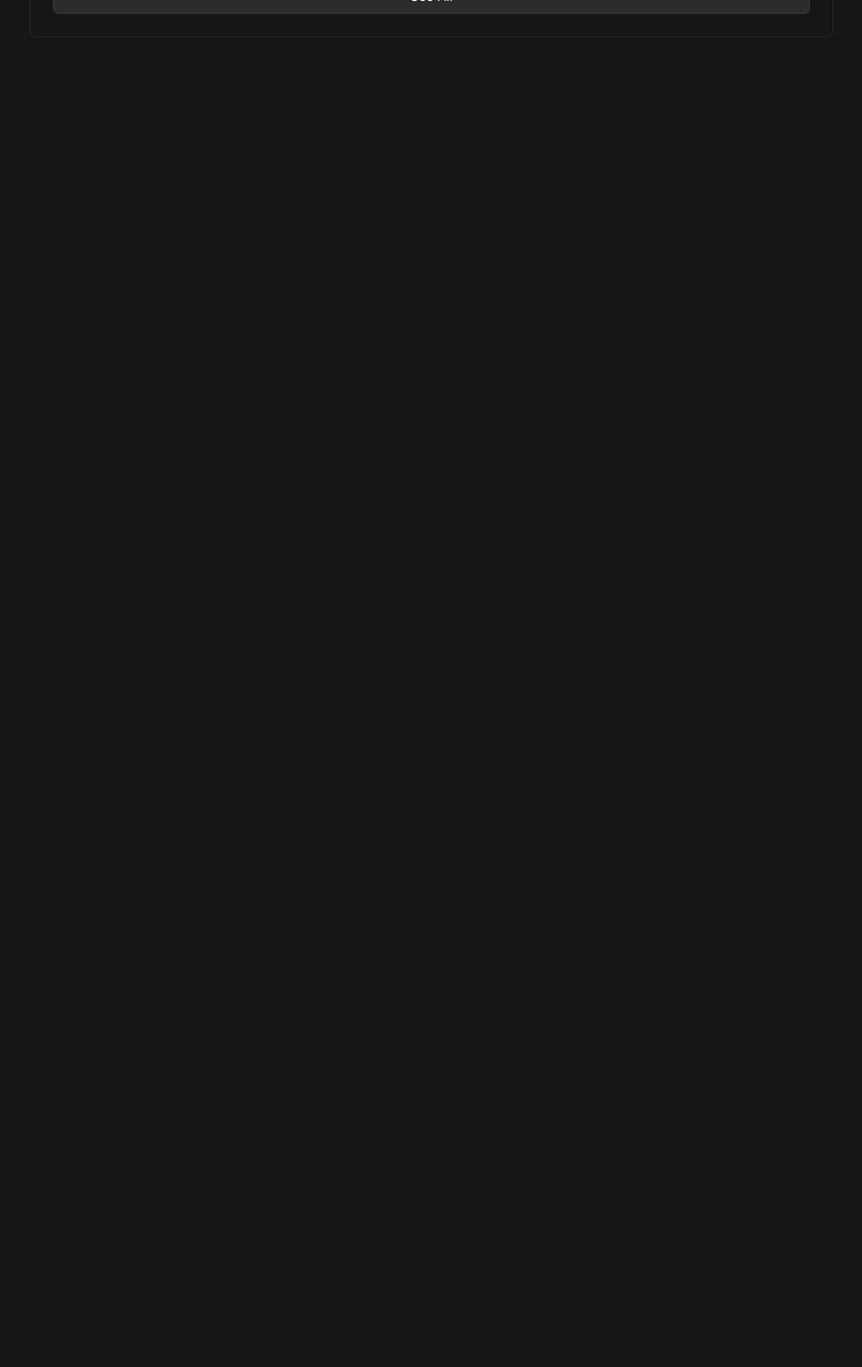
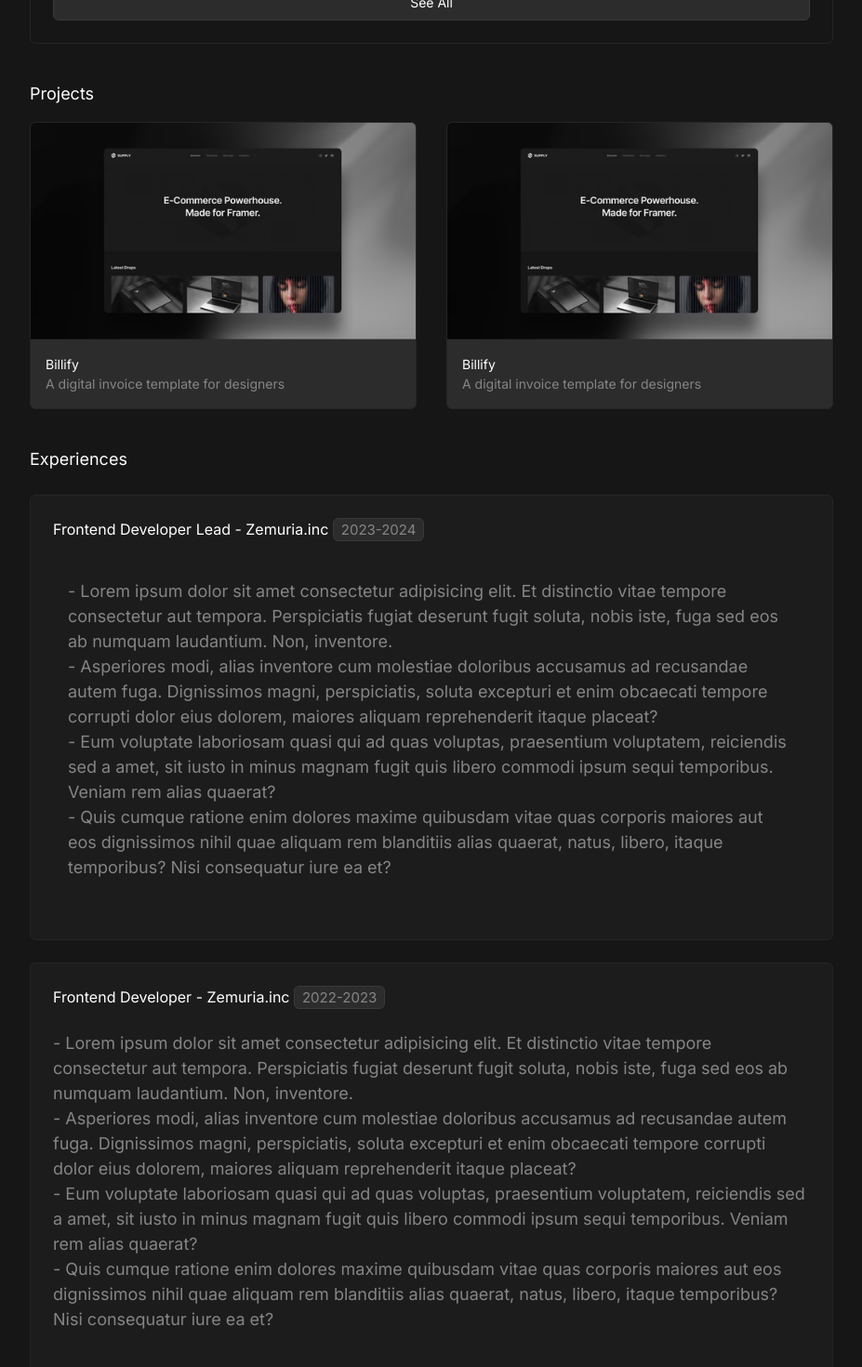
Before and after one commit to SamuvelRaja/portfolio, a React (Vite) app: page / in a window 1280 px wide. Shown: the part 800-2270 px from the top of the page at 93% size, without its empty margins (296-1223 px from the left). Before the commit the page ends 840 px from the top, so only its background shows below. Built offline with nearby package versions, Linux system fonts and the light colour scheme.

Commit message:
added experiences section

```diff
--- a/src/components/sidebar.tsx
+++ b/src/components/sidebar.tsx
@@ -15,7 +15,7 @@ const Sidebar = () => {
     const location=useLocation()
     console.log(location,"")
     return (
-        <nav className='p-4 float-left flex-col flex bg-[#1c1c1c] lg:w-[240px] lg:h-screen sticky border-r-[#252525] border-r-[1px]'>
+        <nav className='p-4 float-left flex-col flex bg-[#1c1c1c] lg:w-[240px] lg:h-screen fixed border-r-[#252525] border-r-[1px]'>
             <div className="flex profile gap-2 ml-2 mt-2">
                 <img  className="rounded-full w-[40px] h-[40px]" src="/public/images/sam-profile.jpeg" alt="samjs picture" title='samjs picture' />
                 <div>
--- a/src/components/ui/sheet.tsx
+++ /dev/null
@@ -1,138 +0,0 @@
-import * as React from "react"
-import * as SheetPrimitive from "@radix-ui/react-dialog"
-import { cva, type VariantProps } from "class-variance-authority"
-import { X } from "lucide-react"
-
-import { cn } from "@/lib/utils"
-
-const Sheet = SheetPrimitive.Root
-
-const SheetTrigger = SheetPrimitive.Trigger
-
-const SheetClose = SheetPrimitive.Close
-
-const SheetPortal = SheetPrimitive.Portal
-
-const SheetOverlay = React.forwardRef<
-  React.ElementRef<typeof SheetPrimitive.Overlay>,
-  React.ComponentPropsWithoutRef<typeof SheetPrimitive.Overlay>
->(({ className, ...props }, ref) => (
-  <SheetPrimitive.Overlay
-    className={cn(
-      "fixed inset-0 z-50 bg-black/80  data-[state=open]:animate-in data-[state=closed]:animate-out data-[state=closed]:fade-out-0 data-[state=open]:fade-in-0",
-      className
-    )}
-    {...props}
-    ref={ref}
-  />
-))
-SheetOverlay.displayName = SheetPrimitive.Overlay.displayName
-
-const sheetVariants = cva(
-  "fixed z-50 gap-4 bg-background p-6 shadow-lg transition ease-in-out data-[state=open]:animate-in data-[state=closed]:animate-out data-[state=closed]:duration-300 data-[state=open]:duration-500",
-  {
-    variants: {
-      side: {
-        top: "inset-x-0 top-0 border-b data-[state=closed]:slide-out-to-top data-[state=open]:slide-in-from-top",
-        bottom:
-          "inset-x-0 bottom-0 border-t data-[state=closed]:slide-out-to-bottom data-[state=open]:slide-in-from-bottom",
-        left: "inset-y-0 left-0 h-full w-3/4 border-r data-[state=closed]:slide-out-to-left data-[state=open]:slide-in-from-left sm:max-w-sm",
-        right:
-          "inset-y-0 right-0 h-full w-3/4  border-l data-[state=closed]:slide-out-to-right data-[state=open]:slide-in-from-right sm:max-w-sm",
-      },
-    },
-    defaultVariants: {
-      side: "right",
-    },
-  }
-)
-
-interface SheetContentProps
-  extends React.ComponentPropsWithoutRef<typeof SheetPrimitive.Content>,
-    VariantProps<typeof sheetVariants> {}
-
-const SheetContent = React.forwardRef<
-  React.ElementRef<typeof SheetPrimitive.Content>,
-  SheetContentProps
->(({ side = "right", className, children, ...props }, ref) => (
-  <SheetPortal>
-    <SheetOverlay />
-    <SheetPrimitive.Content
-      ref={ref}
-      className={cn(sheetVariants({ side }), className)}
-      {...props}
-    >
-      {children}
-      <SheetPrimitive.Close className="absolute right-4 top-4 rounded-sm opacity-70 ring-offset-background transition-opacity hover:opacity-100 focus:outline-none focus:ring-2 focus:ring-ring focus:ring-offset-2 disabled:pointer-events-none data-[state=open]:bg-secondary">
-        <X className="h-4 w-4" />
-        <span className="sr-only">Close</span>
-      </SheetPrimitive.Close>
-    </SheetPrimitive.Content>
-  </SheetPortal>
-))
-SheetContent.displayName = SheetPrimitive.Content.displayName
-
-const SheetHeader = ({
-  className,
-  ...props
-}: React.HTMLAttributes<HTMLDivElement>) => (
-  <div
-    className={cn(
-      "flex flex-col space-y-2 text-center sm:text-left",
-      className
-    )}
-    {...props}
-  />
-)
-SheetHeader.displayName = "SheetHeader"
-
-const SheetFooter = ({
-  className,
-  ...props
-}: React.HTMLAttributes<HTMLDivElement>) => (
-  <div
-    className={cn(
-      "flex flex-col-reverse sm:flex-row sm:justify-end sm:space-x-2",
-      className
-    )}
-    {...props}
-  />
-)
-SheetFooter.displayName = "SheetFooter"
-
-const SheetTitle = React.forwardRef<
-  React.ElementRef<typeof SheetPrimitive.Title>,
-  React.ComponentPropsWithoutRef<typeof SheetPrimitive.Title>
->(({ className, ...props }, ref) => (
-  <SheetPrimitive.Title
-    ref={ref}
-    className={cn("text-lg font-semibold text-foreground", className)}
-    {...props}
-  />
-))
-SheetTitle.displayName = SheetPrimitive.Title.displayName
-
-const SheetDescription = React.forwardRef<
-  React.ElementRef<typeof SheetPrimitive.Description>,
-  React.ComponentPropsWithoutRef<typeof SheetPrimitive.Description>
->(({ className, ...props }, ref) => (
-  <SheetPrimitive.Description
-    ref={ref}
-    className={cn("text-sm text-muted-foreground", className)}
-    {...props}
-  />
-))
-SheetDescription.displayName = SheetPrimitive.Description.displayName
-
-export {
-  Sheet,
-  SheetPortal,
-  SheetOverlay,
-  SheetTrigger,
-  SheetClose,
-  SheetContent,
-  SheetHeader,
-  SheetFooter,
-  SheetTitle,
-  SheetDescription,
-}
--- a/src/css/index.css
+++ b/src/css/index.css
@@ -77,7 +77,7 @@
       @apply text-[#fff] bg-[#2c2c2c] border-[#393939]
     }
     .plinks{
-      @apply bg-[rgb(44,44,44)] text-[15px] p-1 rounded-sm
+      @apply bg-[rgb(44,44,44)] text-[15px] py-[2px] px-2 border border-[#393939] text-[#858585] rounded-[6px]
     }
     .btn{
       @apply py-2 px-6 rounded-[6px] border text-[#fff]
@@ -91,11 +91,24 @@
     .btn-secondary{
       @apply bg-[#161616]  border-[#252525]
     }
+    .card{
+      @apply border border-[#252525]  rounded-[6px] overflow-hidden
+    }
+    .p1{
+      @apply text-[#858585] text-[18px] my-6
+    }
     .navlinks.npg img{
       filter: brightness(0) saturate(100%) invert(47%) sepia(92%) saturate(0%) hue-rotate(203deg) brightness(93%) contrast(97%);
     }
     .navlinks:hover img{
       filter: brightness(100%) ;
+    }
+    ul {
+      list-style-type: none;
+    }
+
+    li::before {
+      content: "- ";
     }
 
   }
--- a/src/pages/explore.tsx
+++ b/src/pages/explore.tsx
@@ -8,7 +8,7 @@ import nextImg from "../assets/nextjs.svg"
 import jsImg from "../assets/js.svg"
 import tailwindImg from "../assets/tailwind.svg"
 import threeImg from "../assets/three.svg"
-
+import project from "../assets/project.avif"
 
 
 const Explore = () => {
@@ -24,7 +24,7 @@ const Explore = () => {
         <h1 className="text-5xl pt-20 text-white font-semibold leading-[1.20]">
           Hey, I'm Sam.js, <br /> I code <Blinker texts={["FrontEnd", "Backend", "Middlewares", "Whatever..."]} />
           <br /> with <span className="text-[#858585]">javaScript</span></h1>
-        <p className="text-[#858585] text-[18px] my-6">
+        <p className="p1">
           I'm a Frontend Developer, I can build webapps with good looking user interfaces and awesome functionalities,
           i can also work on backend technologies like nodejs and expressjs
           worked on various products of different domains, take a look on my <Link className="plinks" to={"/projects"}>projects &#8599;</Link> and
@@ -40,8 +40,8 @@ const Explore = () => {
       </div>
       {/* stack section */}
       <div>
-        <div className="border border-[#252525] p-6 mt-10 rounded-[6px]">
-          <h2 className="mt-2 font-medium">Stack</h2>
+        <div className="card p-6 mt-10 ">
+          <h2 className="mt-2 text-lg font-medium">Stack</h2>
           <p className="text-[#858585] my-4">Tools and technologies that i work on</p>
           <div className="grid grid-cols-1 md:grid-cols-2 gap-2">
             <div className="flex p-[6px] border hover:border-[#393939] border-transparent rounded-sm hover:bg-[#2c2c2c]">
@@ -106,7 +106,49 @@ const Explore = () => {
       </div>
       {/* projects */}
       <div>
-
+        <h2 className="mt-10 mb-4 text-lg font-medium">Projects</h2>
+        <div className="flex gap-8">
+          <div className="card  bg-[#2c2c2c]">
+            <div className="overflow-hidden">
+              <img src={project} alt="project" className=" hover:scale-110 transition-all" />
+            </div>
+            <div className="p-4">
+              <h3>Billify</h3>
+              <p className="text-[#858585] font-extralight">A digital invoice template for designers</p>
+            </div>
+          </div>
+          <div className="card  bg-[#2c2c2c]">
+            <div className="overflow-hidden">
+              <img src={project} alt="project" className=" hover:scale-110 transition-all" />
+            </div>
+            <div className="p-4">
+              <h3>Billify</h3>
+              <p className="text-[#858585] font-extralight">A digital invoice template for designers</p>
+            </div>
+          </div>
+        </div>
+      </div>
+      {/* experience */}
+      <div>
+        <h2 className="mt-10  text-lg font-medium">Experiences</h2>
+        <div className="card mt-6 p-6 bg-[#1c1c1c]">
+          <h3 className="text-[16px] mb-4 font-medium">Frontend Developer Lead - Zemuria.inc <span className="plinks">2023-2024</span></h3>
+          <ul className="p1 p-4">
+            <li>Lorem ipsum dolor sit amet consectetur adipisicing elit. Et distinctio vitae tempore consectetur aut tempora. Perspiciatis fugiat deserunt fugit soluta, nobis iste, fuga sed eos ab numquam laudantium. Non, inventore.</li>
+            <li>Asperiores modi, alias inventore cum molestiae doloribus accusamus ad recusandae autem fuga. Dignissimos magni, perspiciatis, soluta excepturi et enim obcaecati tempore corrupti dolor eius dolorem, maiores aliquam reprehenderit itaque placeat?</li>
+            <li>Eum voluptate laboriosam quasi qui ad quas voluptas, praesentium voluptatem, reiciendis sed a amet, sit iusto in minus magnam fugit quis libero commodi ipsum sequi temporibus. Veniam rem alias quaerat?</li>
+            <li>Quis cumque ratione enim dolores maxime quibusdam vitae quas corporis maiores aut eos dignissimos nihil quae aliquam rem blanditiis alias quaerat, natus, libero, itaque temporibus? Nisi consequatur iure ea et?</li>
+          </ul>
+        </div>
+        <div className="card mt-6 p-6 bg-[#1c1c1c]">
+          <h3 className="text-[16px] mb-4 font-medium">Frontend Developer - Zemuria.inc <span className="plinks">2022-2023</span></h3>
+          <ul className="p1">
+            <li>Lorem ipsum dolor sit amet consectetur adipisicing elit. Et distinctio vitae tempore consectetur aut tempora. Perspiciatis fugiat deserunt fugit soluta, nobis iste, fuga sed eos ab numquam laudantium. Non, inventore.</li>
+            <li>Asperiores modi, alias inventore cum molestiae doloribus accusamus ad recusandae autem fuga. Dignissimos magni, perspiciatis, soluta excepturi et enim obcaecati tempore corrupti dolor eius dolorem, maiores aliquam reprehenderit itaque placeat?</li>
+            <li>Eum voluptate laboriosam quasi qui ad quas voluptas, praesentium voluptatem, reiciendis sed a amet, sit iusto in minus magnam fugit quis libero commodi ipsum sequi temporibus. Veniam rem alias quaerat?</li>
+            <li>Quis cumque ratione enim dolores maxime quibusdam vitae quas corporis maiores aut eos dignissimos nihil quae aliquam rem blanditiis alias quaerat, natus, libero, itaque temporibus? Nisi consequatur iure ea et?</li>
+          </ul>
+        </div>
       </div>
     </>
 
```
Also changed, not shown: src/assets/project.avif (added).
